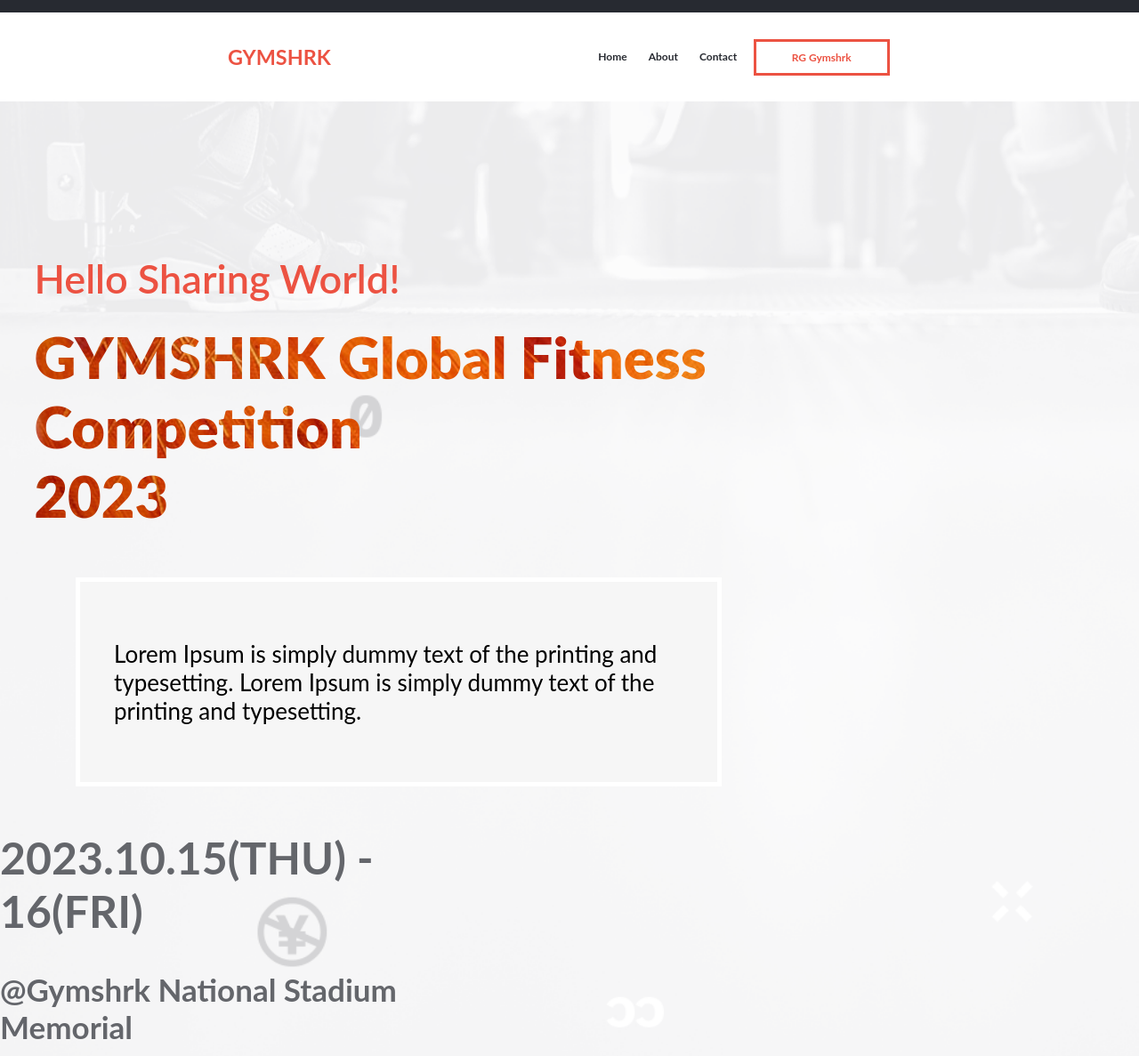
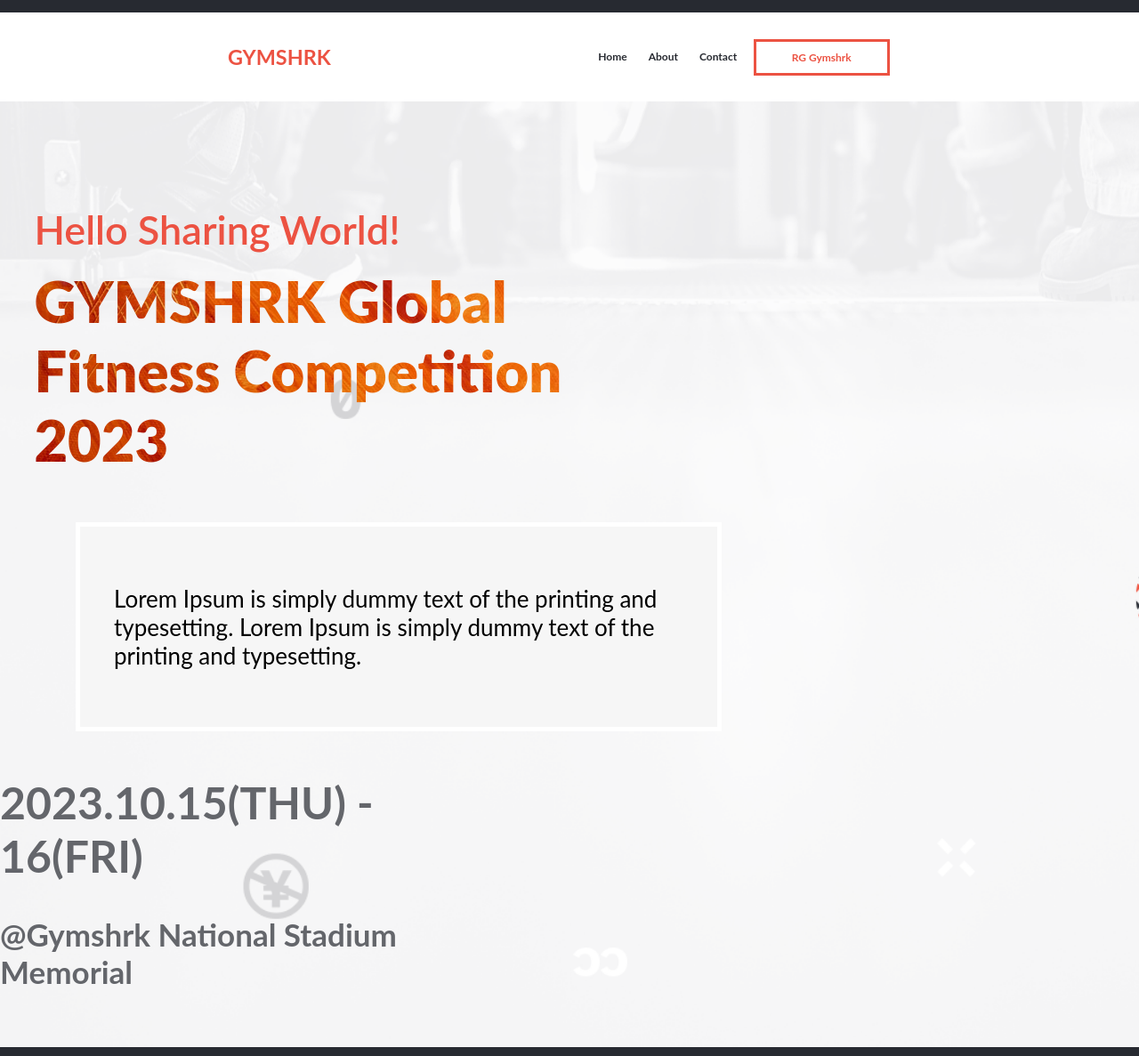
Before and after one commit to Rifat8080/mahadi_capstone_project_1, a website: page index.html in a window 1280 px wide. Shown: the part 46-1233 px from the top of the page at 89% size. Drawn offline with Linux system fonts and the light colour scheme.

Commit message:
css alignments

```diff
--- a/home.css
+++ b/home.css
@@ -600,7 +600,7 @@
     display: flex;
     flex-direction: column;
     justify-content: flex-start;
-    margin-right: 13%;
+    margin-right: 40%;
   }
 
   .small-title {
@@ -645,7 +645,7 @@
     font-family: var(--fonts);
     font-weight: bold;
     text-align: left;
-    margin-right: 55%;
+    margin-right: 60%;
     color: var(--color-secondary);
     opacity: 0.7;
     font-size: 50px;
@@ -655,7 +655,7 @@
     font-family: var(--fonts);
     font-weight: bold;
     text-align: left;
-    margin-right: 55%;
+    margin-right: 60%;
     margin-top: -1%;
     color: var(--color-secondary);
     opacity: 0.7;
```
